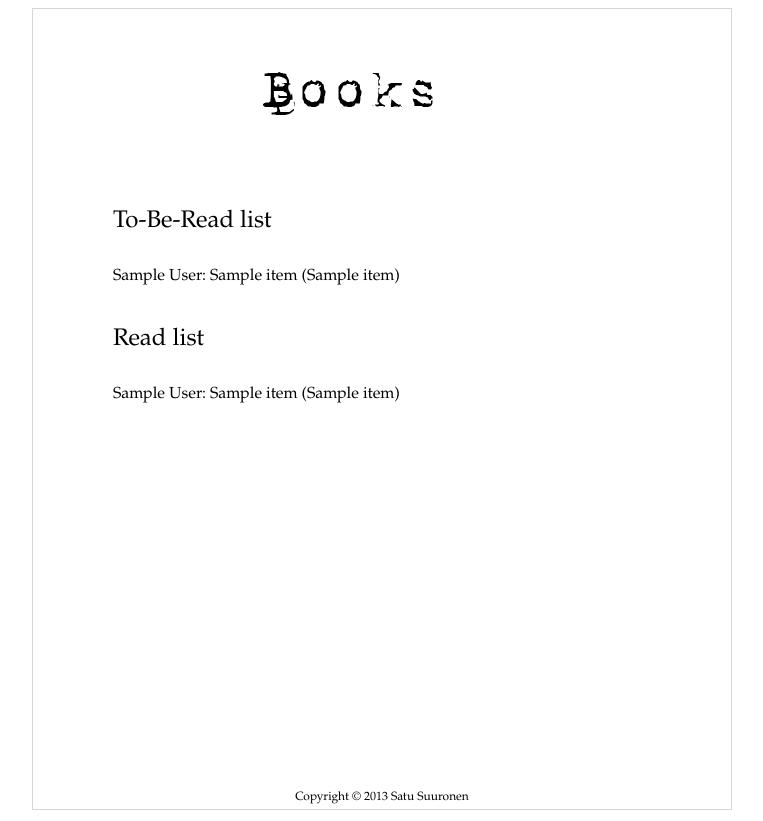
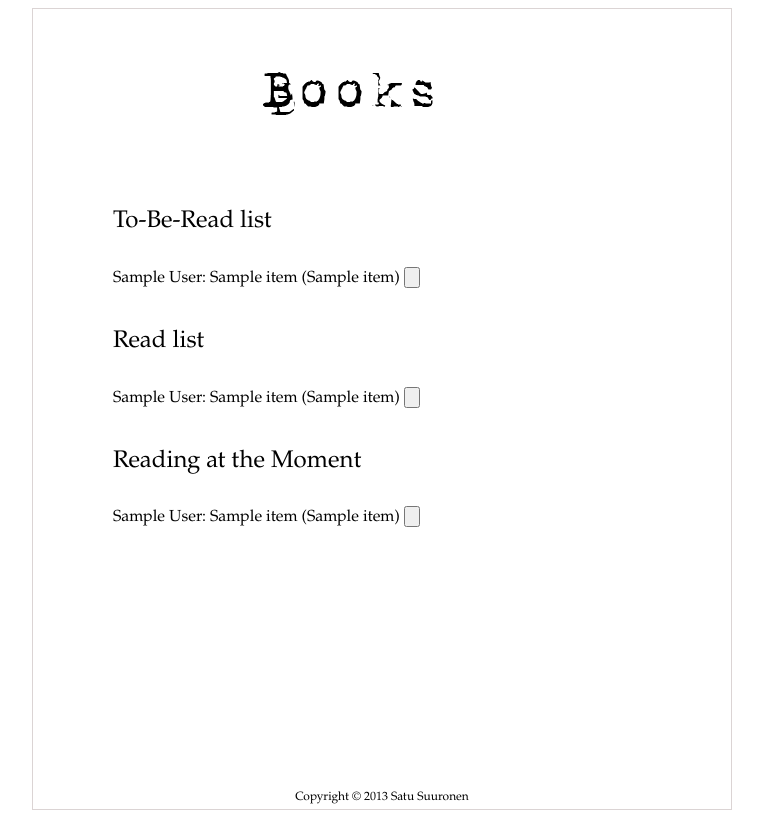
Before and after one commit to satusuuronen/books, a Python web app: template templates/books_app/to_be_read.html in a window 1280 px wide. Shown: the whole page, without its empty margins (318-1081 px from the left). Run offline with Jinja, Linux system fonts and the light colour scheme; the template is opened without the code that fills it: most values are stand-ins (such as "Sample title", 1, 10 or a date in 2020); some libraries are stand-ins or nearby versions.

Commit message:
show/hide information added

```diff
--- a/templates/books_app/to_be_read.html
+++ b/templates/books_app/to_be_read.html
@@ -10,9 +10,15 @@
 
         <ul style="padding-left: 0px;">
         {% for item in items_tbr %}
+                <div>
                 <p>
-                {{ item.author }}{% if item.title %}: {{ item.title }} {% endif %}{% if item.second_title %}({{ item.second_title }}){% endif %} <br>
+                {{ item.author }}{% if item.title %}: {{ item.title }} {% endif %}{% if item.second_title %}({{ item.second_title }}){% endif %} <input type="button" onclick="showInformation(this)"></input> <br>
                 </p>
+                <p class="information" style="display: none;">
+                {{ item.date_created }}  {{ item.book_type }} <br>
+                {{ item.description }}
+                </p>
+                <div>
         {% endfor %}
         </ul>
 
@@ -26,9 +32,38 @@
 
         <ul style="padding-left: 0px;">
         {% for item in items_read %}
+                <div>
                 <p>
-                {{ item.author }}{% if item.title %}: {{ item.title }} {% endif %}{% if item.second_title %}({{ item.second_title }}){% endif %} <br>
+                {{ item.author }}{% if item.title %}: {{ item.title }} {% endif %}{% if item.second_title %}({{ item.second_title }}){% endif %}  <input type="button" onclick="showInformation(this)"></input><br>
                 </p>
+                <p class="information" style="display: none;">
+                {{ item.date_created }}  {{ item.book_type }} <br>
+                Read: {{ item.date_read}}
+                {{ item.description }}
+                </p>
+                </div>
+        {% endfor %}
+        </ul>
+
+    </div>
+    <div>
+
+        {% if items_read %}
+        <h2>Reading at the Moment</h2>
+        {% endif %}
+
+
+        <ul style="padding-left: 0px;">
+        {% for item in items_ratm %}
+                <div>
+                <p>
+                {{ item.author }}{% if item.title %}: {{ item.title }} {% endif %}{% if item.second_title %}({{ item.second_title }}){% endif %}  <input type="button" onclick="showInformation(this)"></input><br>
+                </p>
+                <p class="information" style="display: none;">
+                {{ item.date_created }}  {{ item.book_type }} <br>
+                {{ item.description }}
+                </p>
+                </div>
         {% endfor %}
         </ul>
 
```
